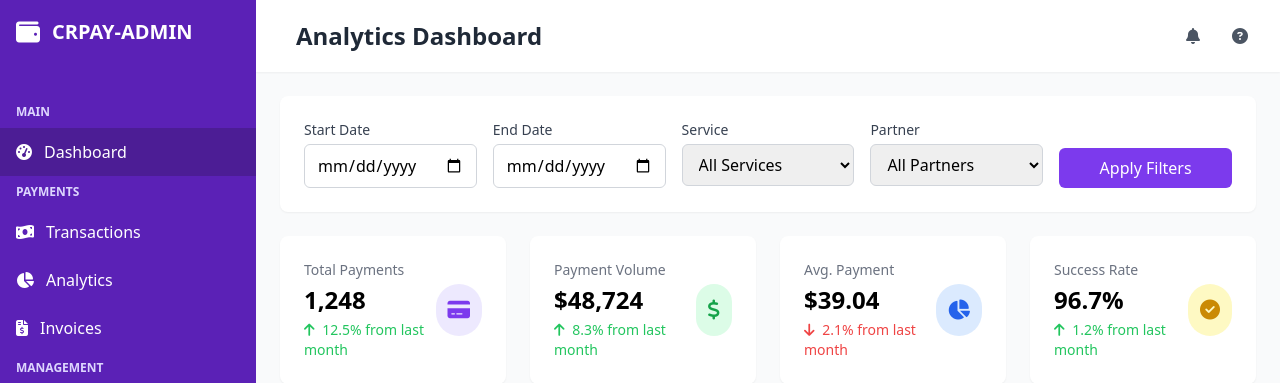
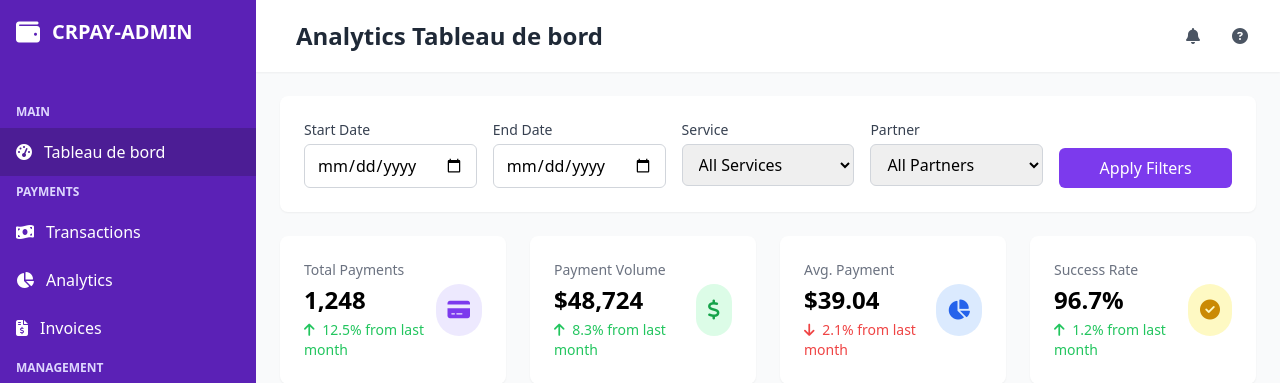
Before and after one commit to deSully/crpay, a Django app: template templates/app/analytics.html in a window 1280 px wide. Shown: the top 383 px of the page. Run offline with Django 5.2, Linux system fonts and the light colour scheme; the template is opened without the code that fills it, so the values that code supplies are empty; some libraries are stand-ins or nearby versions.

Commit message:
update add analytics html

```diff
--- a/templates/app/analytics.html
+++ b/templates/app/analytics.html
@@ -4,7 +4,7 @@
 <head>
     <meta charset="UTF-8">
     <meta name="viewport" content="width=device-width, initial-scale=1.0">
-    <title>Analytics Dashboard</title>
+    <title>Analytics Tableau de bord</title>
     <script src="https://cdn.tailwindcss.com"></script>
     <script src="https://cdn.jsdelivr.net/npm/chart.js"></script>
     <link rel="stylesheet" href="https://cdnjs.cloudflare.com/ajax/libs/font-awesome/6.4.0/css/all.min.css">
@@ -79,7 +79,7 @@
                 <div class="px-4 py-2 text-violet-200 uppercase text-xs font-bold">Main</div>
                 <a href="{% url 'dashboard' %}" class="flex items-center px-4 py-3 text-white bg-violet-900">
                     <i class="fas fa-tachometer-alt"></i>
-                    <span class="nav-text ml-3">Dashboard</span>
+                    <span class="nav-text ml-3">Tableau de bord</span>
                 </a>
                 <div class="px-4 py-2 text-violet-200 uppercase text-xs font-bold">Payments</div>
                 <a href="#" class="flex items-center px-4 py-3 text-white hover:bg-violet-700">
@@ -127,7 +127,7 @@
                         <button id="sidebar-toggle" class="md:hidden text-gray-500">
                             <i class="fas fa-bars text-xl"></i>
                         </button>
-                        <h1 class="text-2xl font-bold text-gray-800">Analytics Dashboard</h1>
+                        <h1 class="text-2xl font-bold text-gray-800">Analytics Tableau de bord</h1>
                     </div>
                     <div class="flex items-center space-x-4">
                         <button class="p-2 rounded-full hover:bg-gray-100">
--- a/templates/app/partners.html
+++ b/templates/app/partners.html
@@ -61,7 +61,7 @@
                 <div class="px-4 py-2 text-violet-200 uppercase text-xs font-bold">Main</div>
                 <a href="{% url 'dashboard' %}" class="flex items-center px-4 py-3 text-white bg-violet-900">
                     <i class="fas fa-tachometer-alt"></i>
-                    <span class="nav-text ml-3">Dashboard</span>
+                    <span class="nav-text ml-3">Tableau de bord</span>
                 </a>
                 <div class="px-4 py-2 text-violet-200 uppercase text-xs font-bold">Payments</div>
                 <a href="#" class="flex items-center px-4 py-3 text-white hover:bg-violet-700">
--- a/templates/app/payments.html
+++ b/templates/app/payments.html
@@ -3,7 +3,7 @@
 <head>
     <meta charset="UTF-8">
     <meta name="viewport" content="width=device-width, initial-scale=1.0">
-    <title>Payment Admin Dashboard</title>
+    <title>Payment Admin Tableau de bord</title>
     <script src="https://cdn.tailwindcss.com"></script>
     <link rel="stylesheet" href="https://cdnjs.cloudflare.com/ajax/libs/font-awesome/6.4.0/css/all.min.css">
     <script src="https://cdn.jsdelivr.net/npm/chart.js"></script>
@@ -80,7 +80,7 @@
                 <div class="px-4 py-2 text-violet-200 uppercase text-xs font-bold">Main</div>
                 <a href="{% url 'dashboard' %}" class="flex items-center px-4 py-3 text-white bg-violet-900">
                     <i class="fas fa-tachometer-alt"></i>
-                    <span class="nav-text ml-3">Dashboard</span>
+                    <span class="nav-text ml-3">Tableau de bord</span>
                 </a>
                 <div class="px-4 py-2 text-violet-200 uppercase text-xs font-bold">Payments</div>
                 <a href="#" class="flex items-center px-4 py-3 text-white hover:bg-violet-700">
@@ -148,7 +148,7 @@
                 </div>
             </header>
 
-            <!-- Dashboard Content -->
+            <!-- Tableau de bord Content -->
             <main class="p-6">
                 <!-- Summary Cards -->
                 <div class="grid grid-cols-1 md:grid-cols-2 lg:grid-cols-4 gap-6 mb-6">
```
Also changed, not shown: templates/app/dashboard.html (+4 -4 lines).
